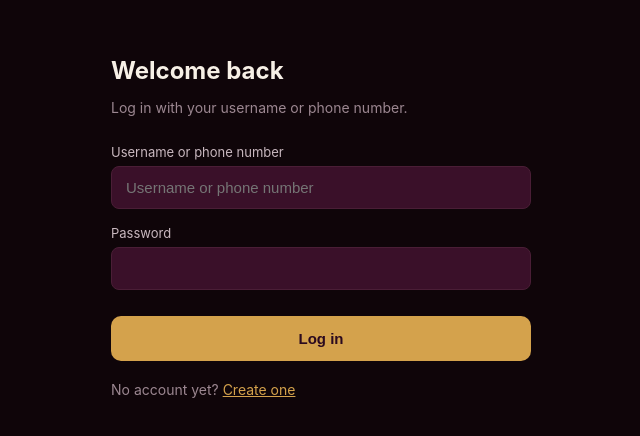
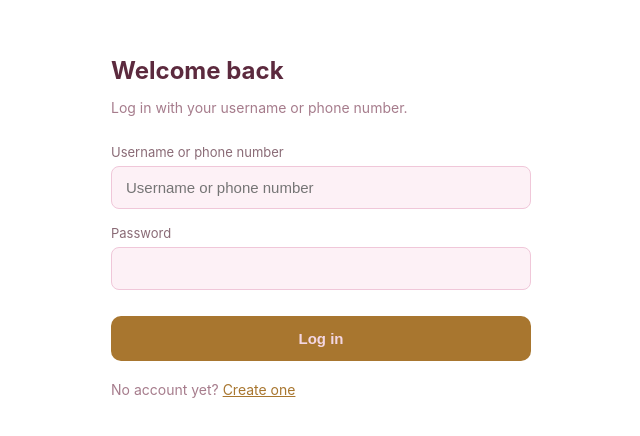
Before and after one commit to xerelle/Xerelle, a website: page public/subscriber-login.html in a window 1280 px wide. Shown: the whole page, without its empty margins (319-959 px from the left). Drawn offline with Linux system fonts and the light colour scheme.

Commit message:
Update subscriber-login.html

```diff
--- a/public/subscriber-login.html
+++ b/public/subscriber-login.html
@@ -3,11 +3,12 @@
 <head>
 <meta charset="UTF-8">
 <meta name="viewport" content="width=device-width, initial-scale=1.0">
+<link rel="stylesheet" href="/theme.css">
 <title>Xerelle — Log In</title>
 <style>
   body {
-    background: #0F0509;
-    color: #F7F0E6;
+    background: var(--bg-primary);
+    color: var(--text-primary);
     font-family: -apple-system, BlinkMacSystemFont, 'Segoe UI', sans-serif;
     display: flex;
     justify-content: center;
@@ -16,31 +17,31 @@
   }
   .card { max-width: 420px; width: 100%; }
   h1 { font-size: 24px; margin-bottom: 6px; }
-  p.sub { color: #9C8791; font-size: 14px; margin-bottom: 28px; }
+  p.sub { color: var(--text-secondary); font-size: 14px; margin-bottom: 28px; }
   label {
-    display: block; font-size: 13px; color: #C9B8BF;
+    display: block; font-size: 13px; color: var(--text-tertiary);
     margin-bottom: 6px; margin-top: 16px;
   }
   input {
     width: 100%; box-sizing: border-box;
-    background: #3A1029; border: 1px solid #4A1E36; border-radius: 8px;
-    padding: 12px 14px; color: #F7F0E6; font-size: 15px;
+    background: var(--bg-surface); border: 1px solid var(--border); border-radius: 8px;
+    padding: 12px 14px; color: var(--text-primary); font-size: 15px;
   }
-  input:focus { outline: none; border-color: #D4A24C; }
+  input:focus { outline: none; border-color: var(--accent-gold); }
   button {
     width: 100%; margin-top: 26px;
-    background: #D4A24C; color: #2B0A1F; font-weight: 600;
+    background: var(--accent-gold); color: var(--border-subtle); font-weight: 600;
     padding: 14px; border-radius: 10px; border: none;
     font-size: 15px; cursor: pointer;
   }
-  button:disabled { background: #4A1E36; color: #9C8791; cursor: not-allowed; }
+  button:disabled { background: var(--border); color: var(--text-secondary); cursor: not-allowed; }
   #message {
     margin-top: 18px; padding: 12px 14px; border-radius: 8px;
     font-size: 14px; display: none; line-height: 1.5;
   }
-  #message.success { background: rgba(27,77,62,0.2); color: #4E9C82; display: block; }
-  #message.error { background: rgba(232,139,155,0.15); color: #E88B9B; display: block; }
-  a { color: #D4A24C; }
+  #message.success { background: var(--success-bg); color: var(--accent-green); display: block; }
+  #message.error { background: var(--danger-bg); color: var(--danger); display: block; }
+  a { color: var(--accent-gold); }
 </style>
 </head>
 <body>
@@ -105,5 +106,6 @@
       }
     });
   </script>
+  <script src="/theme-toggle.js"></script>
 </body>
 </html>
```
